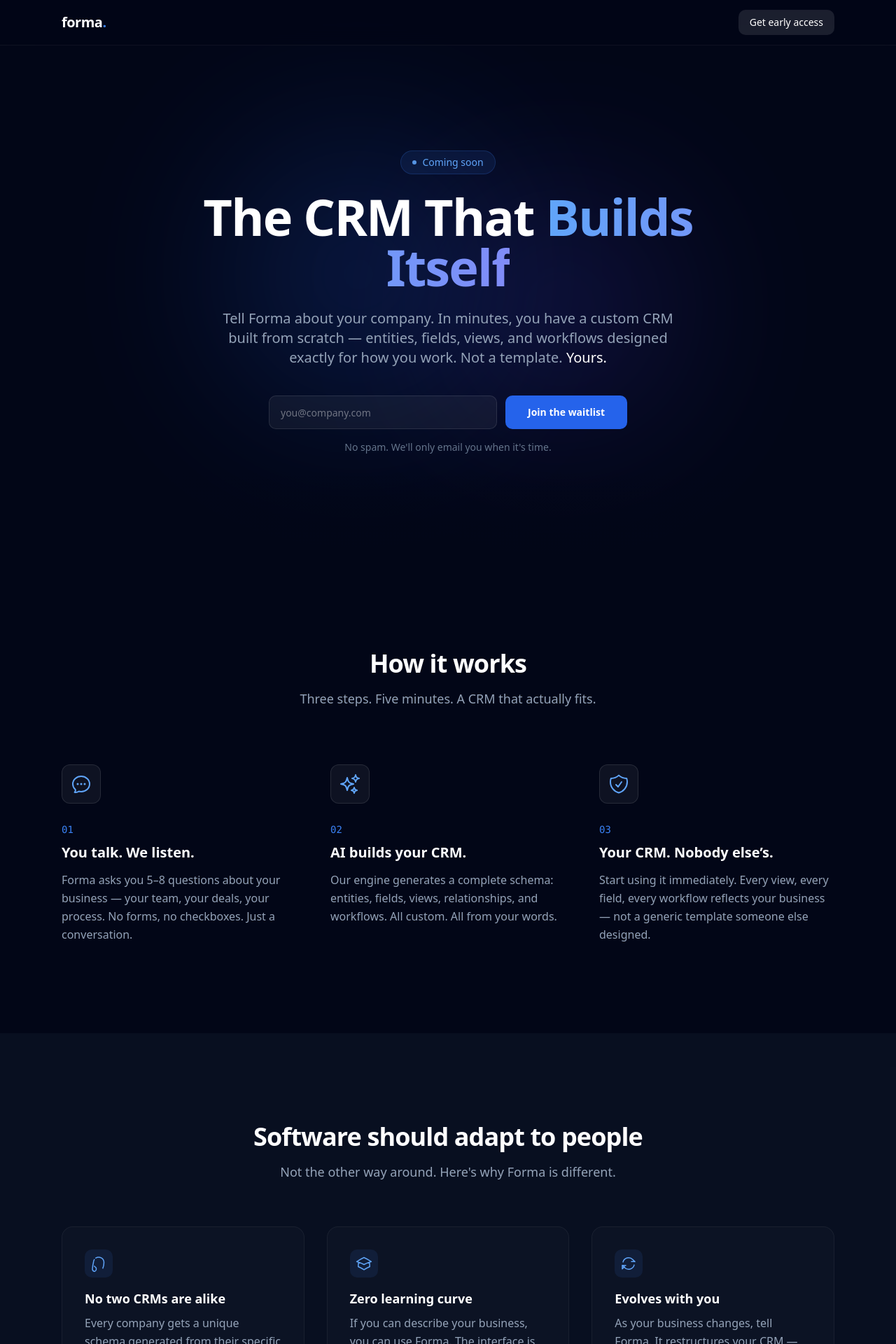
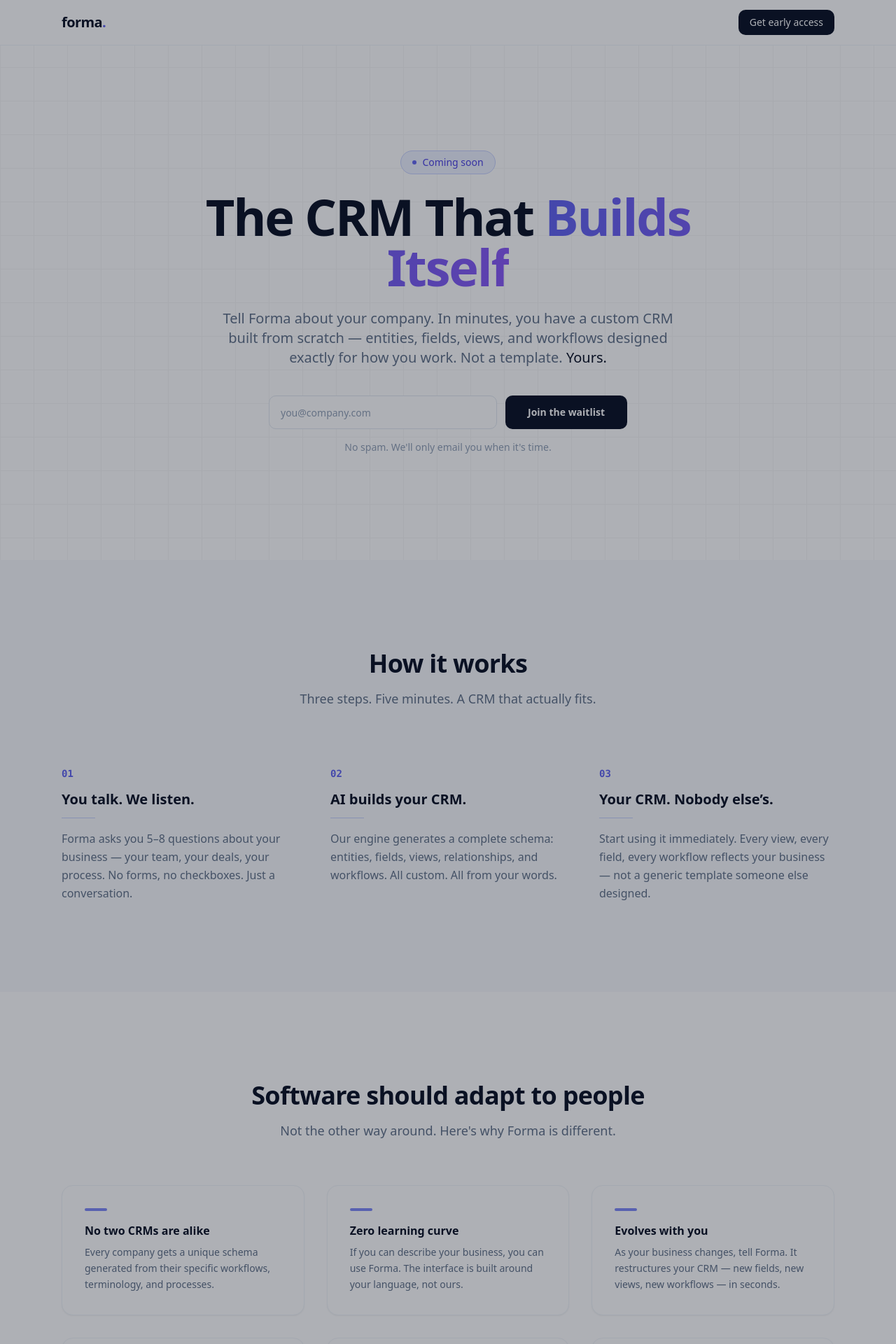
Before and after one commit to svengustafson1/forma-marketing, a Next.js app: page / in a window 1280 px wide. Shown: the top 1920 px of the page at 70% size. Built offline with nearby package versions, Linux system fonts and the light colour scheme.

Commit message:
feat: white landing page + slower splash + longer pause before redirect

```diff
--- a/src/app/page.tsx
+++ b/src/app/page.tsx
@@ -4,20 +4,16 @@
 import { WaitlistForm } from "@/components/waitlist-form";
 import { SplashScreen } from "@/components/splash-screen";
 
-function GlowOrb({ className }: { className: string }) {
-  return <div className={`absolute rounded-full blur-[120px] opacity-20 ${className}`} />;
-}
-
 function Navbar() {
   return (
-    <nav className="fixed top-0 z-50 w-full border-b border-white/5 bg-slate-950/80 backdrop-blur-xl">
+    <nav className="fixed top-0 z-50 w-full border-b border-slate-100 bg-white/90 backdrop-blur-xl">
       <div className="mx-auto flex h-16 max-w-6xl items-center justify-between px-6">
-        <span className="text-xl font-bold tracking-tight text-white">
-          forma<span className="text-blue-500">.</span>
+        <span className="text-xl font-bold tracking-tight text-slate-900" style={{ letterSpacing: "-0.03em" }}>
+          forma<span className="text-indigo-500">.</span>
         </span>
         <a
           href="#waitlist"
-          className="rounded-lg bg-white/10 px-4 py-2 text-sm font-medium text-white transition hover:bg-white/20"
+          className="rounded-lg bg-slate-900 px-4 py-2 text-sm font-medium text-white transition hover:bg-slate-700"
         >
           Get early access
         </a>
@@ -28,40 +24,45 @@
 
 function Hero() {
   return (
-    <section className="relative flex min-h-screen items-center justify-center overflow-hidden bg-slate-950 pt-16">
-      <GlowOrb className="left-1/4 top-1/4 h-96 w-96 bg-blue-600" />
-      <GlowOrb className="bottom-1/4 right-1/4 h-80 w-80 bg-indigo-600" />
+    <section className="relative flex min-h-screen items-center justify-center overflow-hidden bg-white pt-16">
+      {/* Subtle grid */}
+      <div
+        className="absolute inset-0 opacity-[0.03]"
+        style={{
+          backgroundImage:
+            "linear-gradient(#000 1px, transparent 1px), linear-gradient(90deg, #000 1px, transparent 1px)",
+          backgroundSize: "48px 48px",
+        }}
+      />
 
       <div className="relative z-10 mx-auto max-w-4xl px-6 text-center">
-        <div className="mb-6 inline-flex items-center gap-2 rounded-full border border-blue-500/20 bg-blue-500/10 px-4 py-1.5 text-sm text-blue-400">
-          <span className="h-1.5 w-1.5 rounded-full bg-blue-400 animate-pulse" />
+        <div className="mb-6 inline-flex items-center gap-2 rounded-full border border-indigo-200 bg-indigo-50 px-4 py-1.5 text-sm text-indigo-600">
+          <span className="h-1.5 w-1.5 rounded-full bg-indigo-500 animate-pulse" />
           Coming soon
         </div>
 
-        <h1 className="text-5xl font-bold leading-tight tracking-tight text-white sm:text-6xl lg:text-7xl">
+        <h1 className="text-5xl font-bold leading-tight tracking-tight text-slate-900 sm:text-6xl lg:text-7xl" style={{ letterSpacing: "-0.03em" }}>
           The CRM That{" "}
-          <span className="bg-gradient-to-r from-blue-400 to-indigo-400 bg-clip-text text-transparent">
+          <span className="bg-gradient-to-r from-indigo-500 to-violet-500 bg-clip-text text-transparent">
             Builds Itself
           </span>
         </h1>
 
-        <p className="mx-auto mt-6 max-w-2xl text-lg leading-relaxed text-slate-400 sm:text-xl">
+        <p className="mx-auto mt-6 max-w-2xl text-lg leading-relaxed text-slate-500 sm:text-xl">
           Tell Forma about your company. In minutes, you have a custom CRM built
           from scratch — entities, fields, views, and workflows designed exactly
           for how you work. Not a template.{" "}
-          <span className="text-white font-medium">Yours.</span>
+          <span className="font-medium text-slate-900">Yours.</span>
         </p>
 
         <div id="waitlist" className="mt-10">
-          <WaitlistForm className="mx-auto max-w-lg" />
+          <WaitlistForm className="mx-auto max-w-lg" light />
         </div>
 
-        <p className="mt-4 text-sm text-slate-500">
+        <p className="mt-4 text-sm text-slate-400">
           No spam. We&apos;ll only email you when it&apos;s time.
         </p>
       </div>
-
-      <div className="absolute bottom-0 left-0 right-0 h-32 bg-gradient-to-t from-slate-950 to-transparent" />
     </section>
   );
 }
@@ -73,57 +74,40 @@
       title: "You talk. We listen.",
       description:
         "Forma asks you 5–8 questions about your business — your team, your deals, your process. No forms, no checkboxes. Just a conversation.",
-      icon: (
-        <svg className="h-8 w-8" fill="none" viewBox="0 0 24 24" stroke="currentColor" strokeWidth={1.5}>
-          <path strokeLinecap="round" strokeLinejoin="round" d="M8.625 12a.375.375 0 11-.75 0 .375.375 0 01.75 0zm0 0H8.25m4.125 0a.375.375 0 11-.75 0 .375.375 0 01.75 0zm0 0H12m4.125 0a.375.375 0 11-.75 0 .375.375 0 01.75 0zm0 0h-.375M21 12c0 4.556-4.03 8.25-9 8.25a9.764 9.764 0 01-2.555-.337A5.972 5.972 0 015.41 20.97a5.969 5.969 0 01-.474-.065 4.48 4.48 0 00.978-2.025c.09-.457-.133-.901-.467-1.226C3.93 16.178 3 14.189 3 12c0-4.556 4.03-8.25 9-8.25s9 3.694 9 8.25z" />
-        </svg>
-      ),
     },
     {
       number: "02",
       title: "AI builds your CRM.",
       description:
         "Our engine generates a complete schema: entities, fields, views, relationships, and workflows. All custom. All from your words.",
-      icon: (
-        <svg className="h-8 w-8" fill="none" viewBox="0 0 24 24" stroke="currentColor" strokeWidth={1.5}>
-          <path strokeLinecap="round" strokeLinejoin="round" d="M9.813 15.904L9 18.75l-.813-2.846a4.5 4.5 0 00-3.09-3.09L2.25 12l2.846-.813a4.5 4.5 0 003.09-3.09L9 5.25l.813 2.846a4.5 4.5 0 003.09 3.09L15.75 12l-2.846.813a4.5 4.5 0 00-3.09 3.09zM18.259 8.715L18 9.75l-.259-1.035a3.375 3.375 0 00-2.455-2.456L14.25 6l1.036-.259a3.375 3.375 0 002.455-2.456L18 2.25l.259 1.035a3.375 3.375 0 002.455 2.456L21.75 6l-1.036.259a3.375 3.375 0 00-2.455 2.456zM16.894 20.567L16.5 21.75l-.394-1.183a2.25 2.25 0 00-1.423-1.423L13.5 18.75l1.183-.394a2.25 2.25 0 001.423-1.423l.394-1.183.394 1.183a2.25 2.25 0 001.423 1.423l1.183.394-1.183.394a2.25 2.25 0 00-1.423 1.423z" />
-        </svg>
-      ),
     },
     {
       number: "03",
       title: "Your CRM. Nobody else\u2019s.",
       description:
         "Start using it immediately. Every view, every field, every workflow reflects your business — not a generic template someone else designed.",
-      icon: (
-        <svg className="h-8 w-8" fill="none" viewBox="0 0 24 24" stroke="currentColor" strokeWidth={1.5}>
-          <path strokeLinecap="round" strokeLinejoin="round" d="M9 12.75L11.25 15 15 9.75m-3-7.036A11.959 11.959 0 013.598 6 11.99 11.99 0 003 9.749c0 5.592 3.824 10.29 9 11.623 5.176-1.332 9-6.03 9-11.622 0-1.31-.21-2.571-.598-3.751h-.152c-3.196 0-6.1-1.248-8.25-3.285z" />
-        </svg>
-      ),
     },
   ];
 
   return (
-    <section className="relative bg-slate-950 py-32">
+    <section className="bg-slate-50 py-32">
       <div className="mx-auto max-w-6xl px-6">
         <div className="text-center">
-          <h2 className="text-3xl font-bold tracking-tight text-white sm:text-4xl">
+          <h2 className="text-3xl font-bold tracking-tight text-slate-900 sm:text-4xl" style={{ letterSpacing: "-0.02em" }}>
             How it works
           </h2>
-          <p className="mt-4 text-lg text-slate-400">
+          <p className="mt-4 text-lg text-slate-500">
             Three steps. Five minutes. A CRM that actually fits.
           </p>
         </div>
 
         <div className="mt-20 grid gap-12 md:grid-cols-3">
           {steps.map((step) => (
-            <div key={step.number} className="relative">
-              <div className="mb-6 flex h-14 w-14 items-center justify-center rounded-xl border border-white/10 bg-white/5 text-blue-400">
-                {step.icon}
-              </div>
-              <span className="text-sm font-mono text-blue-500">{step.number}</span>
-              <h3 className="mt-2 text-xl font-semibold text-white">{step.title}</h3>
-              <p className="mt-3 leading-relaxed text-slate-400">{step.description}</p>
+            <div key={step.number}>
+              <span className="text-sm font-mono font-semibold text-indigo-500">{step.number}</span>
+              <h3 className="mt-3 text-xl font-semibold text-slate-900">{step.title}</h3>
+              <div className="mt-3 h-px w-12 bg-indigo-200" />
+              <p className="mt-4 leading-relaxed text-slate-500">{step.description}</p>
             </div>
           ))}
         </div>
@@ -137,67 +121,37 @@
     {
       title: "No two CRMs are alike",
       description: "Every company gets a unique schema generated from their specific workflows, terminology, and processes.",
-      icon: (
-        <svg className="h-6 w-6" fill="none" viewBox="0 0 24 24" stroke="currentColor" strokeWidth={1.5}>
-          <path strokeLinecap="round" strokeLinejoin="round" d="M7.864 4.243A7.5 7.5 0 0119.5 10.5c0 2.92-.556 5.709-1.568 8.268M5.742 6.364A7.465 7.465 0 004.5 10.5a48.667 48.667 0 00-1.418 8.773 3.752 3.752 0 003.138 4.107 3.752 3.752 0 00-.14-7.007c-.07-.236-.14-.474-.212-.714" />
-        </svg>
-      ),
     },
     {
       title: "Zero learning curve",
       description: "If you can describe your business, you can use Forma. The interface is built around your language, not ours.",
-      icon: (
-        <svg className="h-6 w-6" fill="none" viewBox="0 0 24 24" stroke="currentColor" strokeWidth={1.5}>
-          <path strokeLinecap="round" strokeLinejoin="round" d="M4.26 10.147a60.438 60.438 0 00-.491 6.347A48.62 48.62 0 0112 20.904a48.62 48.62 0 018.232-4.41 60.46 60.46 0 00-.491-6.347m-15.482 0a50.636 50.636 0 00-2.658-.813A59.906 59.906 0 0112 3.493a59.903 59.903 0 0110.399 5.84c-.896.248-1.783.52-2.658.814m-15.482 0A50.717 50.717 0 0112 13.489a50.702 50.702 0 017.74-3.342" />
-        </svg>
-      ),
     },
     {
       title: "Evolves with you",
       description: "As your business changes, tell Forma. It restructures your CRM — new fields, new views, new workflows — in seconds.",
-      icon: (
-        <svg className="h-6 w-6" fill="none" viewBox="0 0 24 24" stroke="currentColor" strokeWidth={1.5}>
-          <path strokeLinecap="round" strokeLinejoin="round" d="M16.023 9.348h4.992v-.001M2.985 19.644v-4.992m0 0h4.992m-4.993 0l3.181 3.183a8.25 8.25 0 0013.803-3.7M4.031 9.865a8.25 8.25 0 0113.803-3.7l3.181 3.182M2.985 19.644l3.181-3.182" />
-        </svg>
-      ),
     },
     {
       title: "Works in minutes, not months",
       description: "Traditional CRM setup takes weeks of configuration. Forma builds yours in a single conversation.",
-      icon: (
-        <svg className="h-6 w-6" fill="none" viewBox="0 0 24 24" stroke="currentColor" strokeWidth={1.5}>
-          <path strokeLinecap="round" strokeLinejoin="round" d="M3.75 13.5l10.5-11.25L12 10.5h8.25L9.75 21.75 12 13.5H3.75z" />
-        </svg>
-      ),
     },
     {
       title: "Your language, your logic",
       description: "Forma uses your terminology — not generic \u2018Contacts\u2019 and \u2018Deals.\u2019 If you call them \u2018Partners\u2019 and \u2018Projects,\u2019 so does your CRM.",
-      icon: (
-        <svg className="h-6 w-6" fill="none" viewBox="0 0 24 24" stroke="currentColor" strokeWidth={1.5}>
-          <path strokeLinecap="round" strokeLinejoin="round" d="M7.5 8.25h9m-9 3H12m-9.75 1.51c0 1.6 1.123 2.994 2.707 3.227 1.129.166 2.27.293 3.423.379.35.026.67.21.865.501L12 21l2.755-4.133a1.14 1.14 0 01.865-.501 48.172 48.172 0 003.423-.379c1.584-.233 2.707-1.626 2.707-3.228V6.741c0-1.602-1.123-2.995-2.707-3.228A48.394 48.394 0 0012 3c-2.392 0-4.744.175-7.043.513C3.373 3.746 2.25 5.14 2.25 6.741v6.018z" />
-        </svg>
-      ),
     },
     {
       title: "No vendor lock-in",
       description: "Export your data anytime. Your CRM schema is transparent and portable — we believe in earning your loyalty, not trapping it.",
-      icon: (
-        <svg className="h-6 w-6" fill="none" viewBox="0 0 24 24" stroke="currentColor" strokeWidth={1.5}>
-          <path strokeLinecap="round" strokeLinejoin="round" d="M13.5 10.5V6.75a4.5 4.5 0 119 0v3.75M3.75 21.75h10.5a2.25 2.25 0 002.25-2.25v-6.75a2.25 2.25 0 00-2.25-2.25H3.75a2.25 2.25 0 00-2.25 2.25v6.75a2.25 2.25 0 002.25 2.25z" />
-        </svg>
-      ),
     },
   ];
 
   return (
-    <section className="relative bg-slate-900/50 py-32">
+    <section className="bg-white py-32">
       <div className="mx-auto max-w-6xl px-6">
         <div className="text-center">
-          <h2 className="text-3xl font-bold tracking-tight text-white sm:text-4xl">
+          <h2 className="text-3xl font-bold tracking-tight text-slate-900 sm:text-4xl" style={{ letterSpacing: "-0.02em" }}>
             Software should adapt to people
           </h2>
-          <p className="mt-4 text-lg text-slate-400">
+          <p className="mt-4 text-lg text-slate-500">
             Not the other way around. Here&apos;s why Forma is different.
           </p>
         </div>
@@ -206,13 +160,11 @@
           {features.map((feature) => (
             <div
               key={feature.title}
-              className="rounded-2xl border border-white/5 bg-white/[0.02] p-8 transition hover:border-white/10 hover:bg-white/[0.04]"
+              className="rounded-2xl border border-slate-100 bg-white p-8 shadow-sm transition hover:border-indigo-100 hover:shadow-md"
             >
-              <div className="mb-4 flex h-10 w-10 items-center justify-center rounded-lg bg-blue-500/10 text-blue-400">
-                {feature.icon}
-              </div>
-              <h3 className="text-lg font-semibold text-white">{feature.title}</h3>
-              <p className="mt-2 leading-relaxed text-slate-400">{feature.description}</p>
+              <div className="mb-1 h-1 w-8 rounded-full bg-indigo-400" />
+              <h3 className="mt-4 text-base font-semibold text-slate-900">{feature.title}</h3>
+              <p className="mt-2 text-sm leading-relaxed text-slate-500">{feature.description}</p>
             </div>
           ))}
         </div>
@@ -223,20 +175,20 @@
 
 function Comparison() {
   return (
-    <section className="relative bg-slate-950 py-32">
+    <section className="bg-slate-50 py-32">
       <div className="mx-auto max-w-4xl px-6">
         <div className="text-center">
-          <h2 className="text-3xl font-bold tracking-tight text-white sm:text-4xl">
+          <h2 className="text-3xl font-bold tracking-tight text-slate-900 sm:text-4xl" style={{ letterSpacing: "-0.02em" }}>
             The last interface you&apos;ll ever have to learn
           </h2>
-          <p className="mt-4 text-lg text-slate-400">
+          <p className="mt-4 text-lg text-slate-500">
             Stop bending your business to fit a CRM.
           </p>
         </div>
 
         <div className="mt-16 grid gap-6 md:grid-cols-2">
-          <div className="rounded-2xl border border-red-500/10 bg-red-500/[0.03] p-8">
-            <h3 className="mb-6 text-lg font-semibold text-red-400">Traditional CRMs</h3>
+          <div className="rounded-2xl border border-slate-200 bg-white p-8">
+            <h3 className="mb-6 text-base font-semibold text-slate-400 uppercase tracking-widest text-xs">Traditional CRMs</h3>
             <ul className="space-y-4">
               {[
                 "Weeks of setup and configuration",
@@ -245,8 +197,8 @@
                 "Expensive consultants to customize",
                 "Your process adapts to the tool",
               ].map((item) => (
-                <li key={item} className="flex items-start gap-3 text-slate-400">
-                  <svg className="mt-0.5 h-5 w-5 shrink-0 text-red-500/60" fill="none" viewBox="0 0 24 24" stroke="currentColor" strokeWidth={2}>
+                <li key={item} className="flex items-start gap-3 text-slate-500 text-sm">
+                  <svg className="mt-0.5 h-4 w-4 shrink-0 text-slate-300" fill="none" viewBox="0 0 24 24" stroke="currentColor" strokeWidth={2}>
                     <path strokeLinecap="round" strokeLinejoin="round" d="M6 18L18 6M6 6l12 12" />
                   </svg>
                   {item}
@@ -255,8 +207,8 @@
             </ul>
           </div>
 
-          <div className="rounded-2xl border border-blue-500/10 bg-blue-500/[0.03] p-8">
-            <h3 className="mb-6 text-lg font-semibold text-blue-400">Forma</h3>
+          <div className="rounded-2xl border border-indigo-100 bg-indigo-50 p-8">
+            <h3 className="mb-6 text-xs font-semibold text-indigo-500 uppercase tracking-widest">Forma</h3>
             <ul className="space-y-4">
               {[
                 "Ready in minutes, not months",
@@ -265,8 +217,8 @@
                 "AI handles all the configuration",
                 "The tool adapts to your process",
               ].map((item) => (
-                <li key={item} className="flex items-start gap-3 text-slate-400">
-                  <svg className="mt-0.5 h-5 w-5 shrink-0 text-blue-500" fill="none" viewBox="0 0 24 24" stroke="currentColor" strokeWidth={2}>
+                <li key={item} className="flex items-start gap-3 text-slate-700 text-sm">
+                  <svg className="mt-0.5 h-4 w-4 shrink-0 text-indigo-500" fill="none" viewBox="0 0 24 24" stroke="currentColor" strokeWidth={2}>
                     <path strokeLinecap="round" strokeLinejoin="round" d="M5 13l4 4L19 7" />
                   </svg>
                   {item}
@@ -282,13 +234,12 @@
 
 function FinalCTA() {
   return (
-    <section className="relative bg-slate-950 py-32">
-      <GlowOrb className="left-1/3 top-1/2 h-64 w-64 bg-blue-600" />
+    <section className="bg-slate-900 py-32">
       <div className="relative z-10 mx-auto max-w-3xl px-6 text-center">
-        <h2 className="text-3xl font-bold tracking-tight text-white sm:text-4xl lg:text-5xl">
+        <h2 className="text-3xl font-bold tracking-tight text-white sm:text-4xl lg:text-5xl" style={{ letterSpacing: "-0.03em" }}>
           No templates. No compromise.
           <br />
-          <span className="bg-gradient-to-r from-blue-400 to-indigo-400 bg-clip-text text-transparent">
+          <span className="bg-gradient-to-r from-indigo-400 to-violet-400 bg-clip-text text-transparent">
             Just your CRM, built from scratch.
           </span>
         </h2>
@@ -304,13 +255,13 @@
 
 function Footer() {
   return (
-    <footer className="border-t border-white/5 bg-slate-950 py-12">
+    <footer className="border-t border-slate-100 bg-white py-12">
       <div className="mx-auto max-w-6xl px-6">
         <div className="flex flex-col items-center justify-between gap-4 sm:flex-row">
-          <span className="text-lg font-bold tracking-tight text-white">
-            forma<span className="text-blue-500">.</span>
+          <span className="text-lg font-bold tracking-tight text-slate-900" style={{ letterSpacing: "-0.03em" }}>
+            forma<span className="text-indigo-500">.</span>
           </span>
-          <p className="text-sm text-slate-500">
+          <p className="text-sm text-slate-400">
             &copy; {new Date().getFullYear()} Forma. The CRM that builds itself around you.
           </p>
         </div>
@@ -329,7 +280,7 @@
       <main
         style={{
           opacity: showSplash ? 0 : 1,
-          transition: "opacity 0.5s ease-in-out",
+          transition: "opacity 0.6s ease-in-out",
         }}
       >
         <Navbar />
--- a/src/components/waitlist-form.tsx
+++ b/src/components/waitlist-form.tsx
@@ -4,7 +4,13 @@
 import { Button } from "@/components/ui/button";
 import { Input } from "@/components/ui/input";
 
-export function WaitlistForm({ className = "" }: { className?: string }) {
+export function WaitlistForm({
+  className = "",
+  light = false,
+}: {
+  className?: string;
+  light?: boolean;
+}) {
   const [email, setEmail] = useState("");
   const [status, setStatus] = useState<"idle" | "loading" | "success" | "error">("idle");
   const [errorMsg, setErrorMsg] = useState("");
@@ -37,7 +43,11 @@
   if (status === "success") {
     return (
       <div className={`text-center ${className}`}>
-        <div className="inline-flex items-center gap-2 rounded-full border border-emerald-500/30 bg-emerald-500/10 px-4 py-2 text-emerald-400">
+        <div className={`inline-flex items-center gap-2 rounded-full px-4 py-2 text-sm font-medium ${
+          light
+            ? "border border-emerald-200 bg-emerald-50 text-emerald-700"
+            : "border border-emerald-500/30 bg-emerald-500/10 text-emerald-400"
+        }`}>
           <svg className="h-4 w-4" fill="none" viewBox="0 0 24 24" stroke="currentColor" strokeWidth={2}>
             <path strokeLinecap="round" strokeLinejoin="round" d="M5 13l4 4L19 7" />
           </svg>
@@ -55,17 +65,27 @@
         value={email}
         onChange={(e) => setEmail(e.target.value)}
         required
-        className="h-12 flex-1 rounded-lg border-white/10 bg-white/5 px-4 text-white placeholder:text-white/40 focus-visible:ring-blue-500"
+        className={`h-12 flex-1 rounded-lg px-4 ${
+          light
+            ? "border-slate-200 bg-white text-slate-900 placeholder:text-slate-400 focus-visible:ring-indigo-500"
+            : "border-white/10 bg-white/5 text-white placeholder:text-white/40 focus-visible:ring-indigo-500"
+        }`}
       />
       <Button
         type="submit"
         disabled={status === "loading"}
-        className="h-12 rounded-lg bg-blue-600 px-8 font-semibold text-white hover:bg-blue-500 disabled:opacity-50"
+        className={`h-12 rounded-lg px-8 font-semibold disabled:opacity-50 ${
+          light
+            ? "bg-slate-900 text-white hover:bg-slate-700"
+            : "bg-indigo-600 text-white hover:bg-indigo-500"
+        }`}
       >
         {status === "loading" ? "Joining..." : "Join the waitlist"}
       </Button>
       {status === "error" && (
-        <p className="text-sm text-red-400 sm:absolute sm:mt-14">{errorMsg}</p>
+        <p className={`text-sm sm:absolute sm:mt-14 ${light ? "text-red-500" : "text-red-400"}`}>
+          {errorMsg}
+        </p>
       )}
     </form>
   );
```
Also changed, not shown: src/components/splash-screen.tsx (+5 -5 lines).
